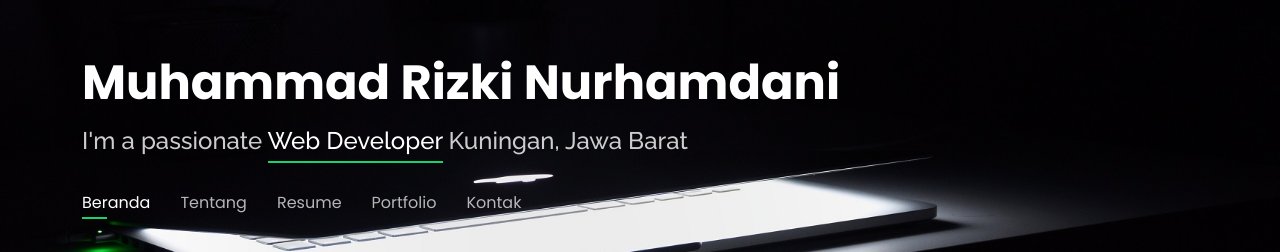
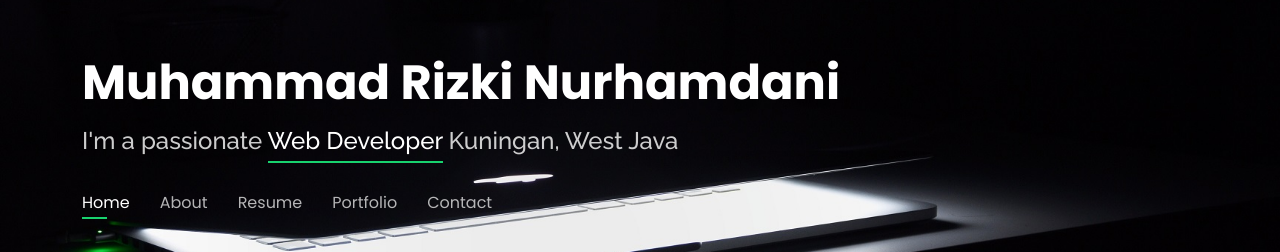
Before and after one commit to Rizki008/Rizki008.github.io, a plain HTML site: page index.html in a window 1280 px wide. Shown: the part 223-475 px from the top of the page. Drawn offline with nearby package versions, Linux system fonts and the light colour scheme.

Commit message:
mengembalikan perubahan

```diff
--- a/index.html
+++ b/index.html
@@ -44,15 +44,15 @@
       <h1><a href="index.html">Muhammad Rizki Nurhamdani</a></h1>
       <!-- Uncomment below if you prefer to use an image logo -->
       <!-- <a href="index.html" class="mr-auto"><img src="assets/img/logo.png" alt="" class="img-fluid"></a> -->
-      <h2>I'm a passionate <span>Web Developer</span> Kuningan, Jawa Barat</h2>
+      <h2>I'm a passionate <span>Web Developer</span> Kuningan, West Java</h2>
 
       <nav id="navbar" class="navbar">
         <ul>
-          <li><a class="nav-link active" href="#header">Beranda</a></li>
-          <li><a class="nav-link" href="#about">Tentang</a></li>
+          <li><a class="nav-link active" href="#header">Home</a></li>
+          <li><a class="nav-link" href="#about">About</a></li>
           <li><a class="nav-link" href="#resume">Resume</a></li>
           <li><a class="nav-link" href="#portfolio">Portfolio</a></li>
-          <li><a class="nav-link" href="#contact">Kontak</a></li>
+          <li><a class="nav-link" href="#contact">Contact</a></li>
         </ul>
         <i class="bi bi-list mobile-nav-toggle"></i>
       </nav><!-- .navbar -->
```
